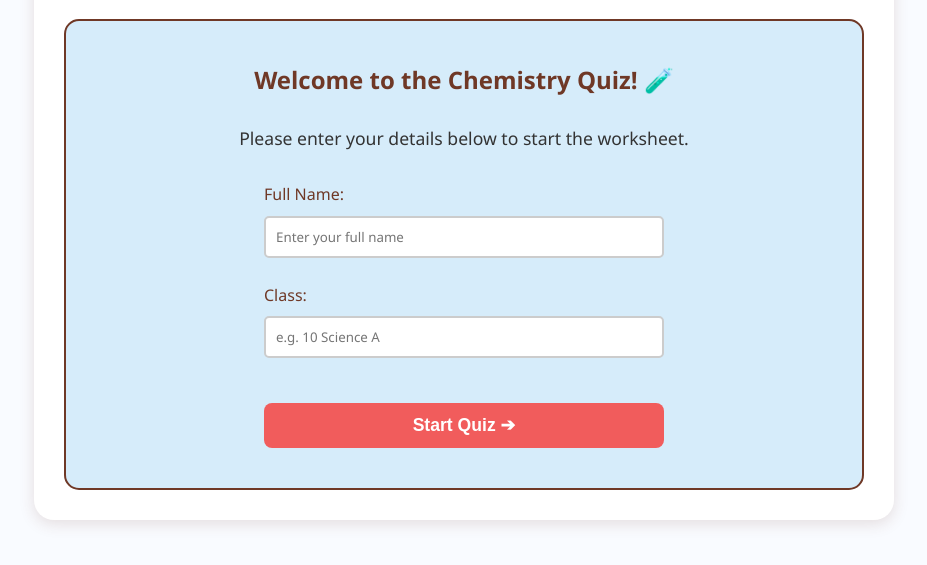
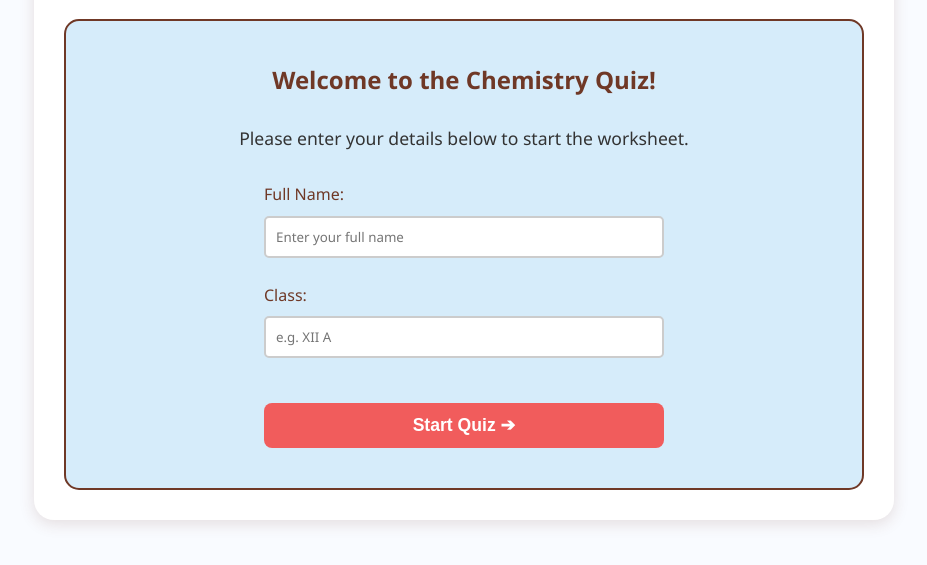
Before and after one commit to skrd-Alchemist/Worksheet_Chapter2_Topic2, a plain HTML site: page index.html in a window 1280 px wide. Shown: the part 125-690 px from the top of the page, without its empty margins (176-1103 px from the left). Drawn offline with Linux system fonts and the light colour scheme.

Commit message:
Update index.html

```diff
--- a/index.html
+++ b/index.html
@@ -234,7 +234,7 @@
     =========================================== -->
     <div class="worksheet-step active" id="step-0">
         <div class="welcome-box">
-            <h2>Welcome to the Chemistry Quiz! 🧪</h2>
+            <h2>Welcome to the Chemistry Quiz! </h2>
             <p>Please enter your details below to start the worksheet.</p>
 
             <div class="identity-form">
@@ -244,7 +244,7 @@
                 </div>
                 <div class="question-group">
                     <label>Class:</label>
-                    <input type="text" id="studentClass" class="require-input" placeholder="e.g. 10 Science A">
+                    <input type="text" id="studentClass" class="require-input" placeholder="e.g. XII A">
                 </div>
 
                 <button class="btn-nav btn-next" style="width: 100%; margin-top: 20px;" onclick="startQuiz()">Start Quiz ➔</button>
```
